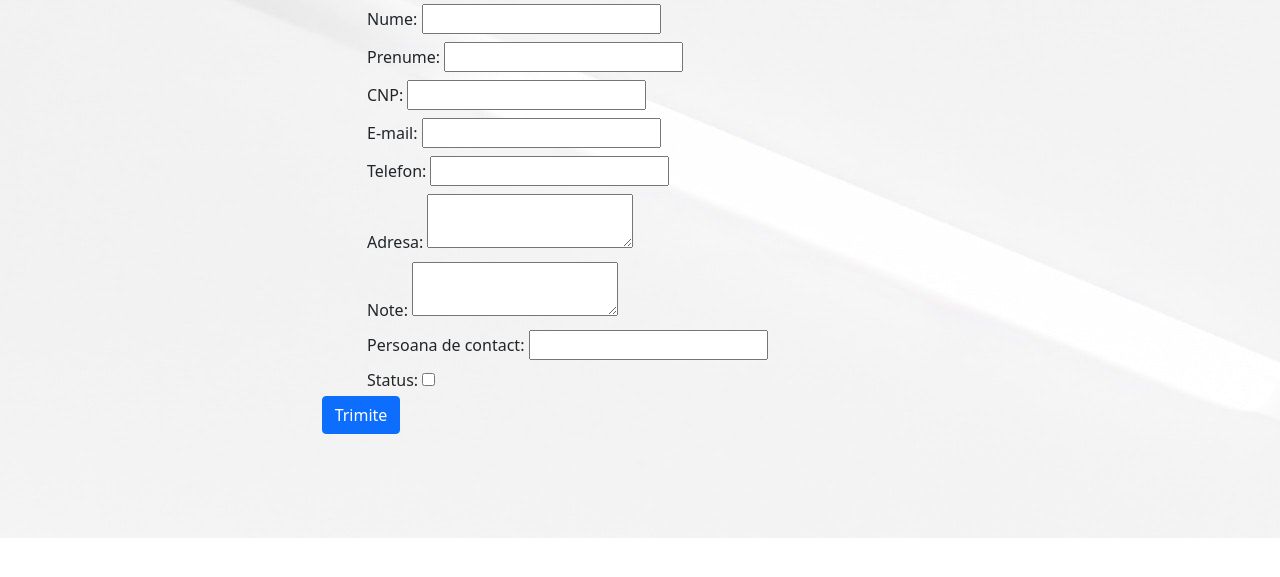
After one commit to marina-stan/cabinet-stomatologic, a Django app: page /adaugapacient/ in a window 1280 px wide. The commit adds this page. Shown: the top 577 px of the page. Run offline with Django 3.2, Linux system fonts and the light colour scheme.

Commit message:
Asistentul poate adauga pacienti

```diff
--- a/cabinet/forms.py
+++ b/cabinet/forms.py
@@ -4,6 +4,10 @@ from django.core.cache import cache
 from django.contrib.admin import widgets
 from django.contrib.admin.widgets import AdminDateWidget, AdminTimeWidget, AdminSplitDateTime
 from django.shortcuts import get_object_or_404
+from managementcabinet.models import Person
+from managementcabinet.models import Pacient
+from managementcabinet.models import models
+from django.contrib.auth.models import User
 
 class contactformemail(forms.Form):
 	fromemail=forms.EmailField(required=True)
@@ -27,3 +31,19 @@ class DateForm(forms.Form):
 class ModelDateForm(forms.Form):
 	class Meta:
 		widgets = {'date':DateInput}
+
+
+class FormModelPacient(forms.ModelForm):
+	nume_de_familie = models.CharField()
+	prenume = models.CharField()
+	cnp = models.CharField()
+	email = models.EmailField()
+	numar_de_telefon = models.CharField()
+	adresa = models.TextField()
+	note = models.TextField()
+	persoana_de_contact = models.CharField()
+	status = models.BooleanField()
+
+	class Meta:
+		model = Pacient
+		fields = ('nume_de_familie', 'prenume', 'cnp', 'email', 'numar_de_telefon', 'adresa', 'note', 'persoana_de_contact', 'status')
--- a/cabinet/urls.py
+++ b/cabinet/urls.py
@@ -31,5 +31,6 @@ urlpatterns = [
     path('medici/', views.medici, name = 'medici'),
     path('asistenti/', views.asistenti, name = 'asistenti'),
     path('contul-meu/', views.contulMeu, name = 'contul-meu'),
+    path('adaugapacient/', views.adaugapacient, name = 'adaugapacient'),
 
 ] + static(settings.MEDIA_URL, document_root=settings.MEDIA_ROOT)
--- a/cabinet/views.py
+++ b/cabinet/views.py
@@ -9,6 +9,7 @@ from django.contrib.auth.models import User, Group
 from django.contrib import auth
 from django.contrib.auth import authenticate, login
 from cabinet.forms import contactformemail
+from cabinet.forms import FormModelPacient
 from cabinet.forms import DateForm
 from django.core.mail import EmailMessage, send_mail
 
@@ -24,6 +25,24 @@ def contact(request):
 
 def consultatii(request):
     return render(request, 'consultatii-online.html')
+
+
+def adaugapacient(request):
+    form = FormModelPacient(request.POST)
+    if form.is_valid():
+        form.save()
+        nume_de_familie = form.cleaned_data['nume_de_familie']
+        prenume = form.cleaned_data['prenume']
+        cnp = form.cleaned_data['cnp']
+        email = form.cleaned_data['email']
+        numar_de_telefon = form.cleaned_data['numar_de_telefon']
+        adresa = form.cleaned_data['adresa']
+        note = form.cleaned_data['note']
+        persoana_de_contact = form.cleaned_data['persoana_de_contact']
+        status = form.cleaned_data['status']
+        form = FormModelPacient()
+        return HttpResponse('Pacientul a fost adaugat cu succces !')
+    return render(request, 'adaugapacient.html')
 
 def contulMeu(request):
     pacienti = Pacient.objects
--- a/managementcabinet/models.py
+++ b/managementcabinet/models.py
@@ -1,7 +1,6 @@
 from django.db import models
 import re
 import datetime
-from cabinet.forms import DateForm
 from datetime import datetime
 
 class Person(models.Model):
--- /dev/null
+++ b/templates/adaugapacient.html
@@ -0,0 +1,167 @@
+<!doctype html>
+<html lang="en">
+<head>
+  {% load staticfiles %}
+  <meta charset="utf-8">
+  <link rel="shortcut icon" href="{% static 'Tooth.ico' %}" type="image/x-icon">
+  <meta name="viewport" content="width=device-width, initial-scale=1">
+  <meta name="description" content="">
+  <meta name="author" content="Mark Otto, Jacob Thornton, and Bootstrap contributors">
+  <meta name="generator" content="Hugo 0.83.1">
+  <title>Cabinet stomatologic</title>
+
+  <link rel="canonical" href="https://getbootstrap.com/docs/5.0/examples/album/">
+
+
+
+  <!-- Bootstrap core CSS -->
+  <link rel="stylesheet" href="https://cdn.jsdelivr.net/npm/bootstrap@5.0.1/dist/css/bootstrap.min.css" integrity="undefined" crossorigin="anonymous">
+
+  <!-- Favicons -->
+  <link rel="apple-touch-icon" href="/docs/5.0/assets/img/favicons/apple-touch-icon.png" sizes="180x180">
+  <link rel="icon" href="/docs/5.0/assets/img/favicons/favicon-32x32.png" sizes="32x32" type="image/png">
+  <link rel="icon" href="/docs/5.0/assets/img/favicons/favicon-16x16.png" sizes="16x16" type="image/png">
+  <link rel="manifest" href="/docs/5.0/assets/img/favicons/manifest.json">
+  <link rel="mask-icon" href="/docs/5.0/assets/img/favicons/safari-pinned-tab.svg" color="#7952b3">
+  <link rel="icon" href="/docs/5.0/assets/img/favicons/favicon.ico">
+  <meta name="theme-color" content="#7952b3">
+
+
+  <style>
+  .bd-placeholder-img {
+    font-size: 1.125rem;
+    text-anchor: middle;
+    -webkit-user-select: none;
+    -moz-user-select: none;
+    user-select: none;
+  }
+
+  @media (min-width: 768px) {
+    .bd-placeholder-img-lg {
+      font-size: 3.5rem;
+    }
+  }
+  </style>
+
+
+</head>
+<body>
+    <header></header>
+    <main style="background-image: url('{% static 'pexels-scott-webb-1029622.jpg' %}');">
+      <div class="main">
+<form action="/adaugapacient/" method="post">
+           {% csrf_token %}
+ <div class="container">
+   <div class="row  py-1">
+   <div class="col-3">
+       </div>
+   <div class="col-6">
+    <label for="last_name">Nume:</label>
+    <input type="text" id="last_name" name="nume_de_familie">
+  </div>
+  <div class="col-3">
+    </div>
+      </div>
+      <div class="row  py-1">
+      <div class="col-3">
+          </div>
+      <div class="col-6">
+    <label for="name">Prenume:</label>
+    <input type="text" id="name" name="prenume">
+  </div>
+  <div class="col-3">
+    </div>
+      </div>
+      <div class="row  py-1">
+      <div class="col-3">
+          </div>
+      <div class="col-6">
+    <label for="cnp">CNP:</label>
+    <input type="text" id="cnp" name="cnp">
+  </div>
+  <div class="col-3">
+    </div>
+      </div>
+  <div class="row  py-1">
+    <div class="col-3">
+        </div>
+    <div class="col-6">
+    <label for="mail">E-mail:</label>
+    <input type="email" id="mail" name="email">
+  </div>
+  <div class="col-3">
+    </div>
+      </div>
+  <div class="row  py-1">
+    <div class="col-3">
+        </div>
+    <div class="col-6">
+    <label for="tel">Telefon:</label>
+    <input type="text" id="tel" name="numar_de_telefon">
+  </div>
+  <div class="col-3">
+    </div>
+      </div>
+  <div class="row  py-1">
+    <div class="col-3">
+        </div>
+    <div class="col-6">
+    <label for="adress">Adresa:</label>
+    <textarea id="adress" name="adresa"></textarea>
+  </div>
+  <div class="col-3">
+    </div>
+      </div>
+
+<div class="row  py-1">
+  <div class="col-3">
+      </div>
+  <div class="col-6">
+    <label for="msg">Note:</label>
+    <textarea id="msg" name="note"></textarea>
+  </div>
+  <div class="col-3">
+    </div>
+      </div>
+      <div class="row  py-1">
+        <div class="col-3">
+            </div>
+        <div class="col-6">
+        <label for="contact_person">Persoana de contact:</label>
+        <input type="text" id="contact_person" name="persoana_de_contact">
+      </div>
+      <div class="col-3">
+        </div>
+          </div>
+  <div class="row  py-1">
+    <div class="col-3">
+        </div>
+    <div class="col-6">
+    <label for="status">Status:</label>
+    <input type="checkbox" id="status" name="status">
+  </div>
+  <div class="col-3">
+    </div>
+      </div>
+
+ </div>
+ <div class="container">
+   <div class="col-3">
+     </div>
+ <div class="col-6 text-center">
+   <button type="submit" class="btn btn-primary mb-2">Trimite</button>
+    </div>
+    <div class="col-3">
+      </div>
+     </div>
+</form>
+</div>
+<footer class="text-muted py-5">
+
+</footer>
+
+
+<script src="https://cdn.jsdelivr.net/npm/bootstrap@5.0.1/dist/js/bootstrap.min.js" integrity="undefined" crossorigin="anonymous"></script>
+
+</body>
+</html>
--- a/templates/contul-meu.html
+++ b/templates/contul-meu.html
@@ -121,7 +121,7 @@
                   <div class="form-group">
 
 
-      <input type="datetime-local">
+      <input type="datetime-local" name="datetime">
       <div class="py-5">
         <button type="submit" class="btn btn-primary mb-2">Trimite</button>
                   </div></div>
```
Also changed, not shown: templates/asistenti.html (+83 -69 lines).
